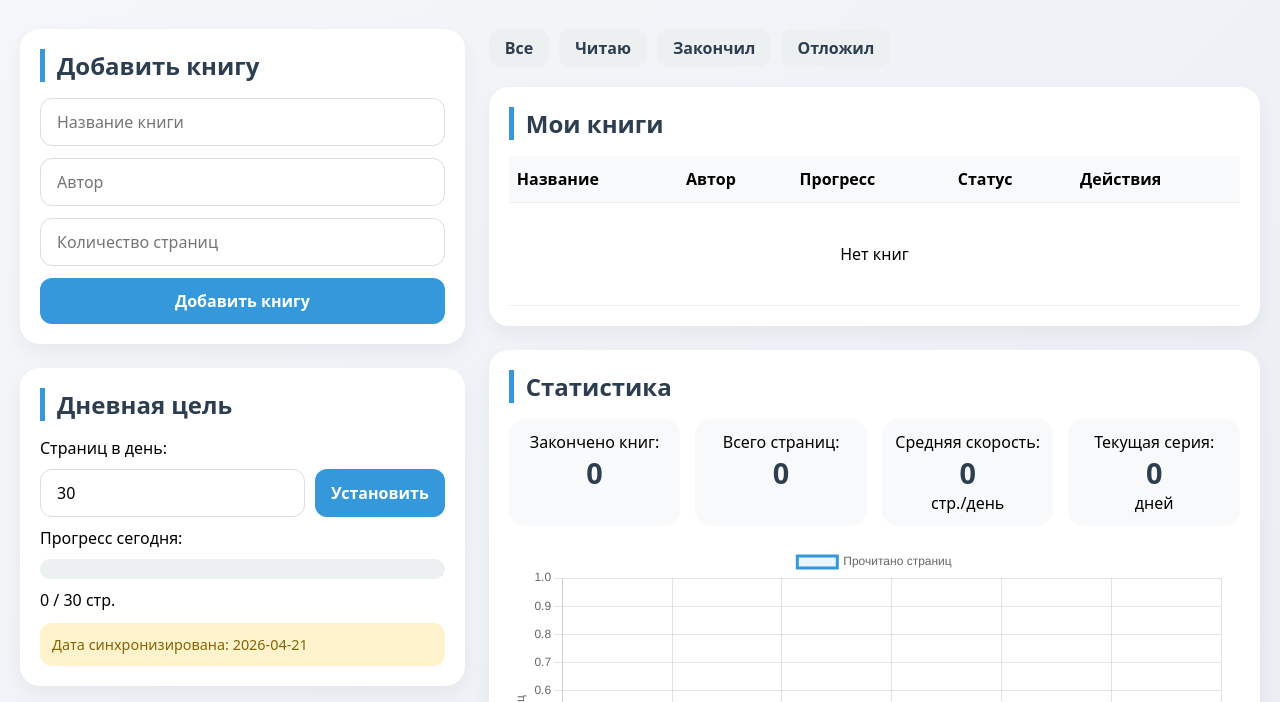
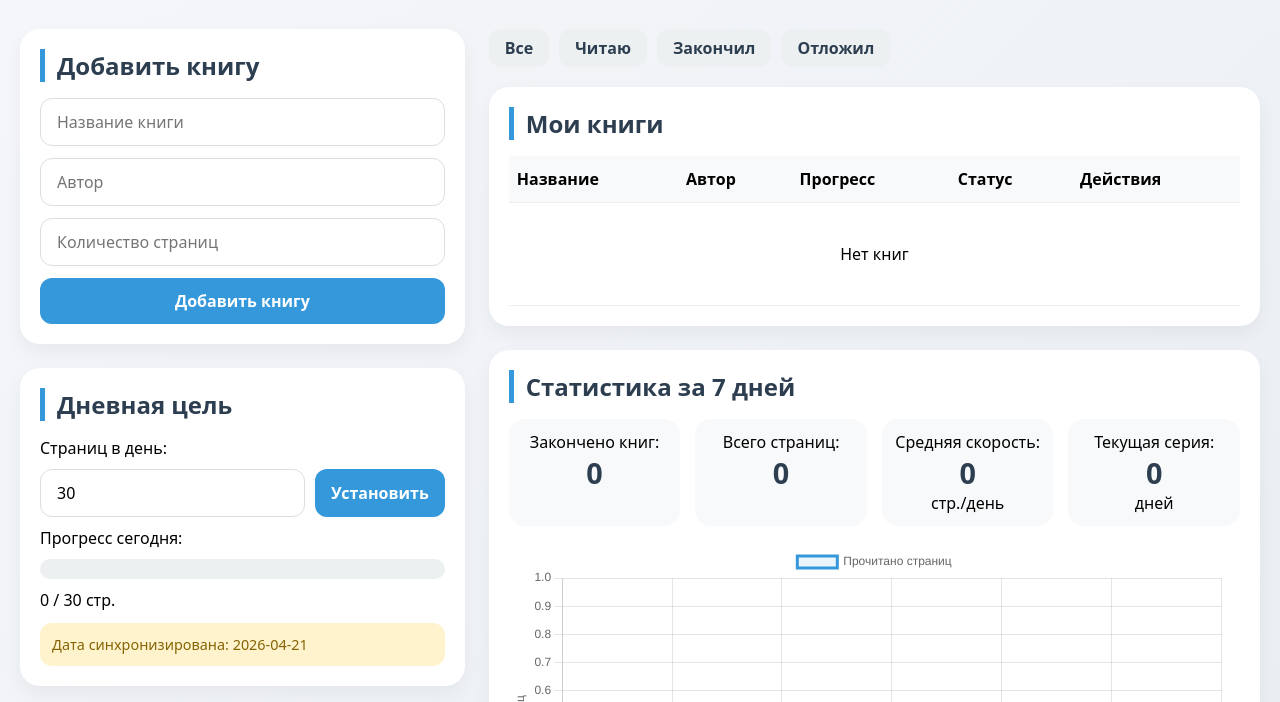
Before and after one commit to Mukhin-Sergey-pirat/BookTracker-last, a plain HTML site: page index.html in a window 1280 px wide. Shown: the part 98-800 px from the top of the page. Drawn offline with nearby package versions, Linux system fonts and the light colour scheme.

Commit message:
Add files via upload

```diff
--- a/index.html
+++ b/index.html
@@ -85,7 +85,7 @@
                 </div>
 
                 <div class="card">
-                    <h2> Статистика</h2>
+                    <h2> Статистика за 7 дней</h2>
                     <div class="stats-grid">
                         <div class="stat-card"><span> Закончено книг:</span><strong id="totalCompleted">0</strong></div>
                         <div class="stat-card"><span> Всего страниц:</span><strong id="totalPagesRead">0</strong></div>
```
